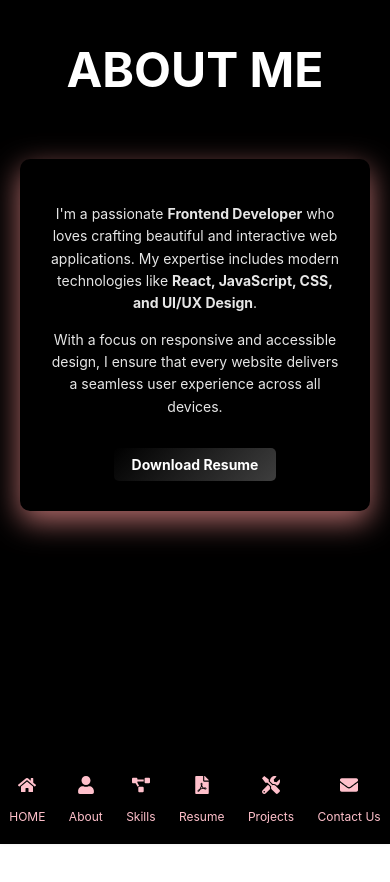
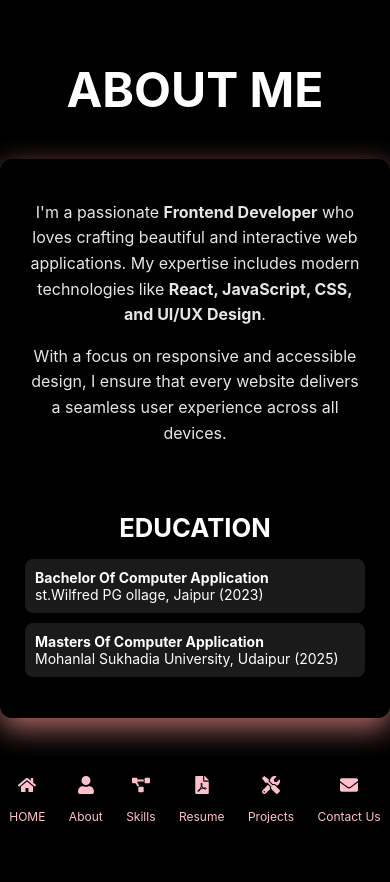
Before and after one commit to Nikesh-Vaishnav/my-portfolio, a React (Create React App) app: page /about in a window 390 px wide. Before the commit the page ends 844 px from the top, so only its background shows below. Built offline with nearby package versions, Linux system fonts and the light colour scheme.

Commit message:
add education and css updates

```diff
--- a/src/About.js
+++ b/src/About.js
@@ -7,6 +7,7 @@ const About = () => {
       <h1>About Me</h1>
       <div className="about-section">
         <div className="about-container">
+          {/* About Text */}
           <div className="about-text">
             <p>
               I'm a passionate <strong>Frontend Developer</strong> who loves crafting
@@ -18,10 +19,19 @@ const About = () => {
               every website delivers a seamless user experience across all devices.
             </p>
           </div>
-          {/* ✅ Resume Download Button */}
-          <a href="./resume.pdf" download className="resume-btn">
-            Download Resume
-          </a>
+
+          {/* Education Section */}
+          <div className="education-section">
+            <h2>Education</h2>
+            <ul>
+              <li>
+                <strong>Bachelor Of Computer Application</strong><br/> st.Wilfred PG ollage, Jaipur (2023)
+              </li>
+              <li>
+                <strong>Masters Of Computer Application</strong><br/> Mohanlal Sukhadia University, Udaipur (2025)
+              </li>
+            </ul>
+          </div>
         </div>
       </div>
     </section>
--- a/src/ContactSection.js
+++ b/src/ContactSection.js
@@ -17,7 +17,7 @@ const ContactSection = () => {
             <div className="social-item linkedin">
               <FaLinkedin />
               <a
-                href="https://www.linkedin.com/in/yourprofile"
+                href="https://www.linkedin.com/public-profile/settings?trk=d_flagship3_profile_self_view_public_profile"
                 target="_blank"
                 rel="noopener noreferrer"
               >
@@ -27,14 +27,14 @@ const ContactSection = () => {
             <div className="social-item github">
               <FaGithub />
               <a
-                href="https://github.com/yourgithub"
+                href="https://github.com/Nikeshvaishnav377"
                 target="_blank"
                 rel="noopener noreferrer"
               >
                 GitHub
               </a>
             </div>
-            <div className="social-item x">
+            {/* <div className="social-item x">
               <FaXTwitter />
               <a
                 href="https://twitter.com/yourtwitter"
@@ -43,11 +43,11 @@ const ContactSection = () => {
               >
                 X (Twitter)
               </a>
-            </div>
+            </div> */}
             <div className="social-item instagram">
               <FaInstagram />
               <a
-                href="https://instagram.com/yourinstagram"
+                href="https://www.instagram.com/_nikesh_vaishnav_/"
                 target="_blank"
                 rel="noopener noreferrer"
               >
--- a/src/Resume.js
+++ b/src/Resume.js
@@ -8,12 +8,8 @@ const Resume = () => {
     <section className="resume-section">
       <h1>My Resume</h1>
       <div className="resume-container">
-        {/* Embedded PDF */}
-        <iframe
-          src={resumePath}
-          title="Nikesh Vaishnav Resume"
-          className="resume-viewer"
-        ></iframe>
+        {/* Embedded PDF using embed */}
+        <embed src={resumePath} type="application/pdf" className="resume-viewer" />
       </div>
       {/* Download Button */}
       <a href={resumePath} download="resume.pdf" className="download-btn">
--- a/src/styles/About.css
+++ b/src/styles/About.css
@@ -1,87 +1,115 @@
+/* About Section */
 .about {
   color: white;
-  height: 100vh;
-  padding: 0.1px 0 0 0 ;
+  min-height: 100vh;
+  padding: 20px 0;
   background: #000;
+  display: flex;
+  flex-direction: column;
+  align-items: center;
 }
 
+/* Section Title */
 .about h1 {
   text-align: center;
   text-transform: uppercase;
   font-size: 3rem;
-  padding: 0%;
+  margin-bottom: 20px;
 }
 
+/* About Section Container */
 .about-section {
   display: flex;
   align-items: center;
   justify-content: center;
   text-align: center;
   padding: 20px;
+  width: 100%;
 }
 
+/* About Content Box */
 .about-container {
   display: flex;
   flex-direction: column;
   align-items: center;
-  max-width: 1000px;
-  padding: 20px;
-  border-radius: 10px;
+  max-width: 900px;
+  padding: 30px;
+  border-radius: 12px;
   box-shadow: 0 10px 30px rgb(179, 107, 107);
-  width: 100%;
+  width: 90%;
+  backdrop-filter: blur(10px);
 }
 
+/* About Text */
 .about-text p {
-  font-size: 25px;
-  margin-bottom: 10px;
+  font-size: 20px;
+  margin-bottom: 15px;
   opacity: 0.9;
   line-height: 1.6;
 }
 
-/* ✅ Resume Button Styling */
-.resume-btn {
-  display: inline-block;
-  margin-top: 20px;
-  padding: 12px 25px;
-  font-size: 18px;
-  font-weight: bold;
-  color: white;
-  background: linear-gradient(135deg, #000000, #3e3e3e);
-  border: none;
-  border-radius: 5px;
-  text-decoration: none;
-  transition: all 0.3s ease;
+/* Education Section */
+.education-section {
+  margin-top: 30px;
+  text-align: left;
+  width: 100%;
 }
 
-.resume-btn:hover {
-  background: linear-gradient(135deg, #3e3e3e , #000000);
-  box-shadow: 0 8px 20px rgba(0, 0, 0, 1);
-  transform: scale(1.1);
+.education-section h2 {
+  font-size: 2rem;
+  margin-bottom: 15px;
+  text-align: center;
+  text-transform: uppercase;
+}
+
+.education-section ul {
+  list-style: none;
+  padding: 0;
+}
+
+.education-section li {
+  font-size: 18px;
+  background: rgba(255, 255, 255, 0.1);
+  padding: 12px;
+  border-radius: 8px;
+  margin-bottom: 10px;
+  transition: all 0.3s ease-in-out;
+}
+
+.education-section li:hover {
+  background: rgba(255, 255, 255, 0.2);
 }
 
 /* Responsive Design */
 @media (max-width: 768px) {
   .about-container {
-    padding: 30px;
+    padding: 25px;
   }
 
   .about-text p {
-    font-size: 16px;
+    font-size: 18px;
   }
 
-  .resume-btn {
+  .education-section h2 {
+    font-size: 1.8rem;
+  }
+
+  .education-section li {
     font-size: 16px;
-    padding: 10px 20px;
   }
 }
 
 @media (max-width: 480px) {
   .about-text p {
-    font-size: 14px;
+    font-size: 16px;
   }
 
-  .resume-btn {
+  .education-section h2 {
+    font-size: 1.6rem;
+  }
+
+  .education-section li {
     font-size: 14px;
-    padding: 8px 18px;
+    padding: 10px;
   }
 }
--- a/src/styles/Footer.css
+++ b/src/styles/Footer.css
@@ -11,6 +11,7 @@
   background: none;
   padding: 10px 0;
   text-align: center;
+  background: black;
   box-shadow: 0 -2px 5px rgba(0, 0, 0, 0.2);
 }
 
--- a/src/styles/Resume.css
+++ b/src/styles/Resume.css
@@ -4,14 +4,14 @@
   background: #000;
   color: white;
   text-align: center;
-  padding: 0.1px 0 60px 0;
+  padding: 20px 0 60px 0;
 }
 
 /* Section Title */
 .resume-section h1 {
   text-transform: uppercase;
   font-size: 3rem;
-  padding: 0% 0 50px 0;
+  padding-bottom: 50px;
 }
 
 /* Resume Container */
@@ -19,6 +19,8 @@
   display: flex;
   justify-content: center;
   align-items: center;
+  flex-direction: column; /* Stack items on smaller screens */
+  gap: 20px;
   margin-bottom: 20px;
 }
 
@@ -32,17 +34,66 @@
 /* Download Button */
 .download-btn {
   display: inline-block;
-  padding: 10px 20px;
-  background: yellow;
-  color: black;
+  margin-top: 20px;
+  padding: 12px 25px;
+  font-size: 18px;
+  font-weight: bold;
+  color: white;
+  background: linear-gradient(135deg, #000000, #3e3e3e);
+  border: none;
+  border-radius: 5px;
   text-decoration: none;
-  font-size: 1.2rem;
-  font-weight: bold;
-  border-radius: 8px;
-  transition: background 0.3s ease;
-
+  transition: all 0.3s ease;
 }
 
 .download-btn:hover {
-  background: gold;
+  background: linear-gradient(135deg, #3e3e3e , #000000);
+  box-shadow: 0 8px 20px rgba(0, 0, 0, 1);
+  transform: scale(1.1);
 }
+
+/* Responsive Design */
+@media screen and (max-width: 1024px) {
+  .resume-viewer {
+    width: 80%;
+    height: 900px;
+  }
+
+  .resume-section h1 {
+    font-size: 2.5rem;
+  }
+}
+
+@media screen and (max-width: 768px) {
+  .resume-viewer {
+    width: 90%;
+    height: 700px;
+  }
+
+  .resume-section h1 {
+    font-size: 2rem;
+  }
+
+  .download-btn {
+    font-size: 1rem;
+    padding: 8px 16px;
+  }
+}
+
+@media screen and (max-width: 480px) {
+  .resume-viewer {
+    width: 95%;
+    height: 500px;
+  }
+
+  .resume-section h1 {
+    font-size: 1.8rem;
+  }
+
+  .download-btn {
+    font-size: 0.9rem;
+    padding: 8px 14px;
+  }
+
+
+}
```
Also changed, not shown: public/vs-code-icon.png (added), 1 other file (tests, documents, lock files or other folders).
